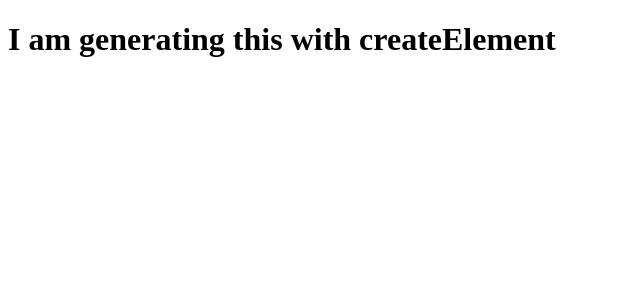
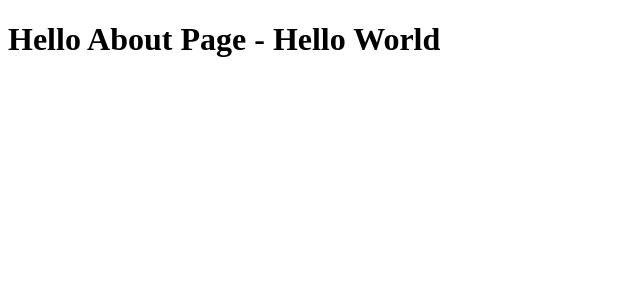
Before and after one commit to DTFsquad/florin-portfolio, a Next.js app: page /about in a window 1280 px wide. Shown: the top 300 px of the page, without its empty margins (0-640 px from the left). Built offline with nearby package versions, Linux system fonts and the light colour scheme.

Commit message:
returning to arrow function declaration

```diff
--- a/pages/about.js
+++ b/pages/about.js
@@ -1,17 +1,17 @@
 import React from 'react'
 
 // functional component - arrow function
+const About = () => {
+    const message = 'Hello World'
+    return (
+        <h1> Hello About Page - {message}</h1>
+    )
+}
+
 // const About = () => {
 //     const message = 'Hello World'
-//     return (
-//         <h1> Hello About Page - {message}</h1>
-//     )
+//     return React.createElement('h1', null, 'I am generating this with createElement')
 // }
-
-const About = () => {
-    const message = 'Hello World'
-    return React.createElement('h1', null, 'I am generating this with createElement')
-}
 
 // functional component - clasic function
 // function About() {
```
